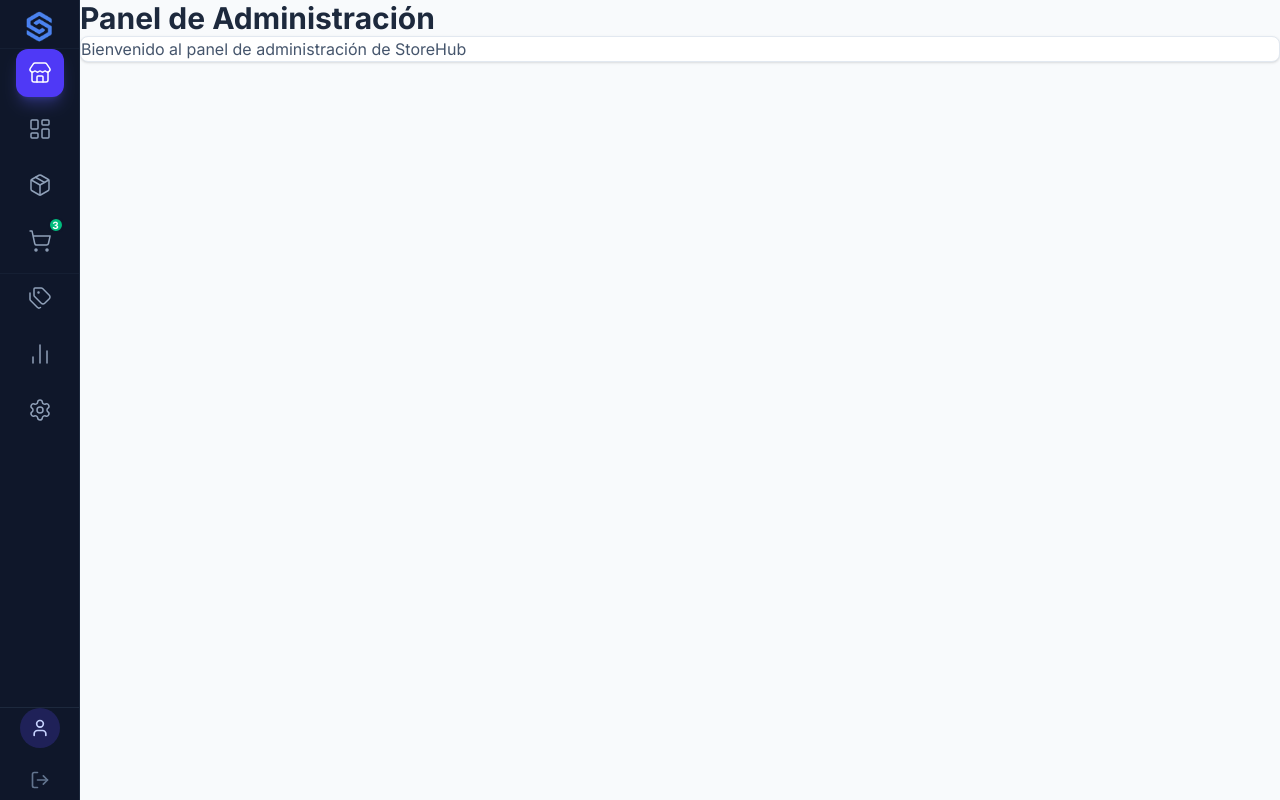
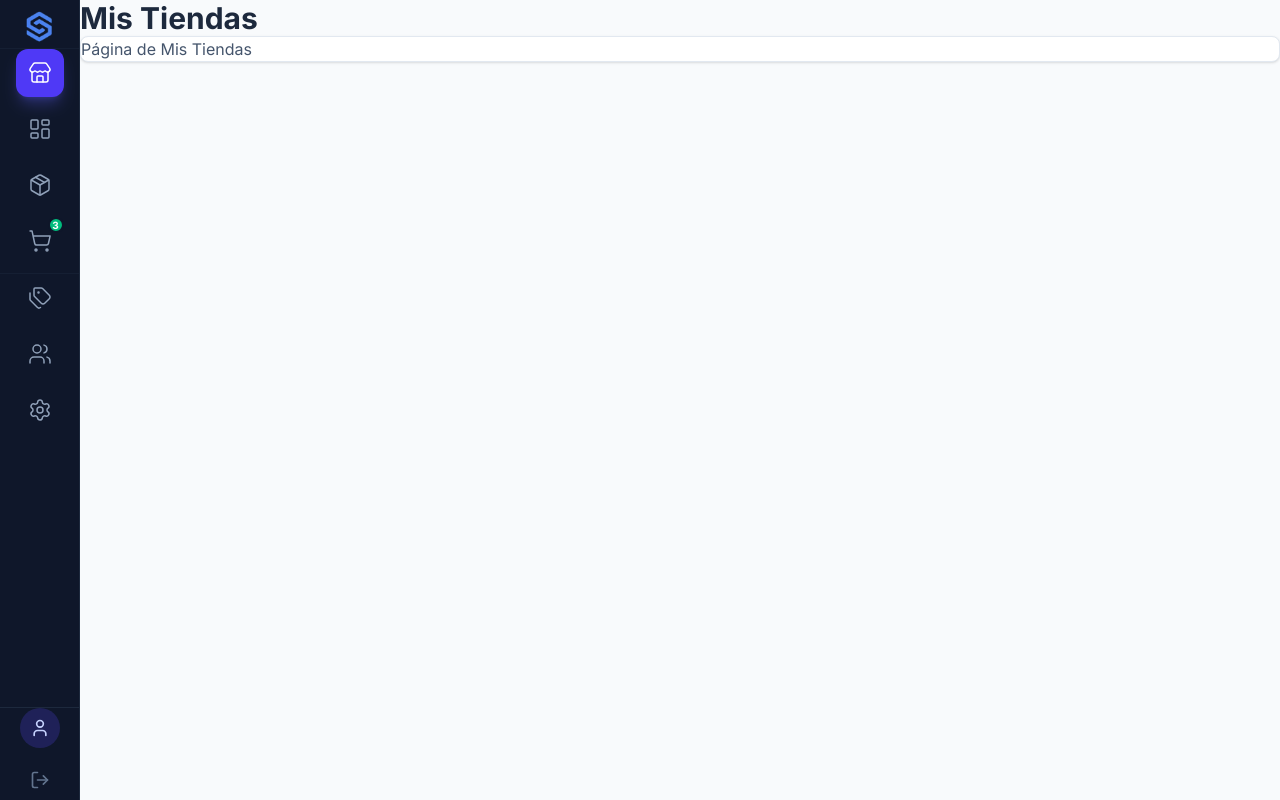
Before and after one commit to RaphaelNicaise/Trabajo-Final-Integrador, a React (Vite) app in the folder frontend/: page /admin in a window 1280 px wide. Built offline with nearby package versions, Linux system fonts and the light colour scheme.

Commit message:
Sidebar de admin terminado

```diff
--- a/frontend/index.html
+++ b/frontend/index.html
@@ -4,7 +4,7 @@
     <meta charset="UTF-8" />
     <link rel="icon" type="image/x-icon" href="src/assets/logosolo.ico" />
     <meta name="viewport" content="width=device-width, initial-scale=1.0" />
-    <title>frontend</title>
+    <title>StoreHub</title>
   </head>
   <body>
     <div id="root"></div>
--- a/frontend/src/App.tsx
+++ b/frontend/src/App.tsx
@@ -1,7 +1,14 @@
 import './App.css'
 import { BrowserRouter as Router, Routes, Route } from 'react-router-dom'
 import { PublicNavbar } from './components/layout/PublicNavbar'
-import { AdminSidebar } from './components/layout/AdminSidebar'
+import { AdminLayout } from './layouts/AdminLayout'
+import { DashboardPage } from './pages/admin/Dashboard'
+import { ProductosPage } from './pages/admin/Productos'
+import { OrdenesPage } from './pages/admin/Ordenes'
+import { CategoriasPage } from './pages/admin/Categorias'
+import { TiendasPage } from './pages/admin/Tiendas'
+import { ConfiguracionPage } from './pages/admin/Configuracion'
+import { UsuariosPage } from './pages/admin/Usuarios'
 
 function HomePage() {
   return (
@@ -26,34 +33,21 @@ function HomePage() {
   )
 }
 
-function AdminPage() {
-  return (
-    <div className="flex h-screen bg-slate-50">
-      <AdminSidebar />
-
-      {/* Contenido del Admin */}
-      <main className="flex-1 overflow-y-auto">
-        <div className="max-w-7xl mx-auto px-4 sm:px-6 lg:px-8 py-8">
-          <h1 className="text-3xl font-bold text-slate-800 mb-6">
-            Panel de Administración
-          </h1>
-          <div className="bg-white rounded-lg shadow-sm p-6 border border-slate-200">
-            <p className="text-slate-600">
-              Bienvenido al panel de administración de StoreHub
-            </p>
-          </div>
-        </div>
-      </main>
-    </div>
-  )
-}
-
 function App() {
   return (
     <Router>
       <Routes>
         <Route path="/" element={<HomePage />} />
-        <Route path="/admin" element={<AdminPage />} />
+        <Route path="/admin" element={<AdminLayout />}>
+          <Route index element={<TiendasPage />} />
+          <Route path="tiendas" element={<TiendasPage />} />
+          <Route path="dashboard" element={<DashboardPage />} />
+          <Route path="productos" element={<ProductosPage />} />
+          <Route path="ordenes" element={<OrdenesPage />} />
+          <Route path="categorias" element={<CategoriasPage />} />
+          <Route path="configuracion" element={<ConfiguracionPage />} />
+          <Route path="usuarios" element={<UsuariosPage />} />
+        </Route>
       </Routes>
     </Router>
   )
--- a/frontend/src/components/layout/AdminSidebar.tsx
+++ b/frontend/src/components/layout/AdminSidebar.tsx
@@ -7,9 +7,9 @@ import {
   Settings,
   LogOut,
   User,
-  BarChart2,
+  Users
 } from 'lucide-react';
-import { useState } from 'react';
+import { Link, useLocation } from 'react-router-dom';
 // Importamos el isotipo correcto
 import logoSolo from '../../assets/logosolo.png';
 
@@ -17,14 +17,14 @@ interface SidebarItemProps {
   icon: React.ReactNode;
   label: string;
   isActive?: boolean;
-  href?: string;
+  to: string;
   badge?: number;
 }
 
-const SidebarItem = ({ icon, label, isActive, href = "#", badge }: SidebarItemProps) => {
+const SidebarItem = ({ icon, label, isActive, to, badge }: SidebarItemProps) => {
   return (
-    <a
-      href={href}
+    <Link
+      to={to}
       className={`
         relative flex items-center justify-center w-12 h-12 mt-2 rounded-xl transition-all duration-200 group
         ${isActive
@@ -50,12 +50,25 @@ const SidebarItem = ({ icon, label, isActive, href = "#", badge }: SidebarItemPr
         {/* 2. El texto va SEGUNDO para estar al frente (y con z-10 por seguridad) */}
         <span className="relative z-10">{label}</span>
       </div>
-    </a>
+    </Link>
   );
 };
 
 export const AdminSidebar = () => {
-  const [activeRoute, setActiveRoute] = useState('tiendas');
+  const location = useLocation();
+  const getActiveRoute = () => {
+    const path = location.pathname;
+    if (path.includes('/tiendas')) return 'tiendas';
+    if (path.includes('/dashboard')) return 'dashboard';
+    if (path.includes('/productos')) return 'productos';
+    if (path.includes('/ordenes')) return 'ordenes';
+    if (path.includes('/categorias')) return 'categorias';
+    if (path.includes('/configuracion')) return 'configuracion';
+    if (path.includes('/usuarios')) return 'usuarios';
+    return 'tiendas';
+  };
+
+  const activeRoute = getActiveRoute();
 
   return (
     // Sidebar principal: overflow-y-visible para permitir que los tooltips salgan del contenedor
@@ -63,7 +76,7 @@ export const AdminSidebar = () => {
     <aside className="flex flex-col items-center w-20 h-screen py-6 bg-[#0F172A] border-r border-slate-800 z-50">
 
       {/* 1. LOGO SUPERIOR */}
-       <a href="/" className="flex items-center justify-center w-12 h-12 mb-6 transition-transform hover:scale-110 group relative flex-shrink-0">
+       <Link to="/" className="flex items-center justify-center w-12 h-12 mb-6 transition-transform hover:scale-110 group relative flex-shrink-0">
         <img src={logoSolo} alt="StoreHub" className="w-10 h-10 object-contain" />
 
         {/* Tooltip del Logo */}
@@ -71,7 +84,7 @@ export const AdminSidebar = () => {
           <div className="absolute left-0 top-1/2 -translate-x-1.5 -translate-y-1/2 w-3 h-3 bg-slate-900 border-l border-b border-slate-700 transform rotate-45 z-10"></div>
           <span className="relative z-20 ml-2">StoreHub Admin</span>
         </div>
-      </a>
+      </Link>
 
       {/* Contenedor Flex que ocupa el espacio restante - SIN SCROLLBARS INTERNAS */}
       <div className="flex-1 w-full flex flex-col items-center gap-2">
@@ -83,26 +96,26 @@ export const AdminSidebar = () => {
             icon={<Store size={24} strokeWidth={1.5} />}
             label="Mis Tiendas"
             isActive={activeRoute === 'tiendas'}
-            href='#tiendas'
+            to="/admin/tiendas"
           />
           <SidebarItem
             icon={<LayoutDashboard size={24} strokeWidth={1.5} />}
             label="Dashboard"
             isActive={activeRoute === 'dashboard'}
-            href='#dashboard'
+            to="/admin/dashboard"
           />
           <SidebarItem
             icon={<Package size={24} strokeWidth={1.5} />}
             label="Productos"
             isActive={activeRoute === 'productos'}
-            href='#productos'
+            to="/admin/productos"
           />
           <SidebarItem
             icon={<ShoppingCart size={24} strokeWidth={1.5} />}
             label="Órdenes"
             isActive={activeRoute === 'ordenes'}
             badge={3}
-            href='#ordenes'
+            to="/admin/ordenes"
           />
         </div>
 
@@ -111,20 +124,20 @@ export const AdminSidebar = () => {
           <SidebarItem
             icon={<Tags size={24} strokeWidth={1.5} />}
             label="Categorías"
-            href='#categorias'
+            to="/admin/categorias"
             isActive={activeRoute === 'categorias'}
           />
           <SidebarItem
-            icon={<BarChart2 size={24} strokeWidth={1.5} />}
-            label="Analíticas"
-            href='#analiticas'
-            isActive={activeRoute === 'analiticas'}
+            icon={<Users size={24} strokeWidth={1.5} />}
+            label="Usuarios"
+            isActive={activeRoute === 'usuarios'}
+            to="/admin/usuarios"
           />
           <SidebarItem
             icon={<Settings size={24} strokeWidth={1.5} />}
             label="Configuración"
             isActive={activeRoute === 'configuracion'}
-            href='#configuracion'
+            to="/admin/configuracion"
           />
         </div>
       </div>
--- /dev/null
+++ b/frontend/src/layouts/AdminLayout.tsx
@@ -0,0 +1,13 @@
+import { Outlet } from 'react-router-dom';
+import { AdminSidebar } from '../components/layout/AdminSidebar';
+
+export const AdminLayout = () => {
+  return (
+    <div className="flex h-screen bg-slate-50">
+      <AdminSidebar />
+      <main className="flex-1 overflow-y-auto">
+        <Outlet />
+      </main>
+    </div>
+  );
+};
--- /dev/null
+++ b/frontend/src/pages/admin/Categorias.tsx
@@ -0,0 +1,10 @@
+export const CategoriasPage = () => {
+  return (
+    <div className="p-8">
+      <h1 className="text-3xl font-bold text-slate-800 mb-4">Categorías</h1>
+      <div className="bg-white rounded-lg shadow-sm p-6 border border-slate-200">
+        <p className="text-slate-600">Página de Categorías</p>
+      </div>
+    </div>
+  );
+};
--- /dev/null
+++ b/frontend/src/pages/admin/Configuracion.tsx
@@ -0,0 +1,10 @@
+export const ConfiguracionPage = () => {
+  return (
+    <div className="p-8">
+      <h1 className="text-3xl font-bold text-slate-800 mb-4">Configuración</h1>
+      <div className="bg-white rounded-lg shadow-sm p-6 border border-slate-200">
+        <p className="text-slate-600">Página de Configuración</p>
+      </div>
+    </div>
+  );
+};
--- /dev/null
+++ b/frontend/src/pages/admin/Dashboard.tsx
@@ -0,0 +1,10 @@
+export const DashboardPage = () => {
+  return (
+    <div className="p-8">
+      <h1 className="text-3xl font-bold text-slate-800 mb-4">Dashboard</h1>
+      <div className="bg-white rounded-lg shadow-sm p-6 border border-slate-200">
+        <p className="text-slate-600">Página de Dashboard</p>
+      </div>
+    </div>
+  );
+};
--- /dev/null
+++ b/frontend/src/pages/admin/Ordenes.tsx
@@ -0,0 +1,10 @@
+export const OrdenesPage = () => {
+  return (
+    <div className="p-8">
+      <h1 className="text-3xl font-bold text-slate-800 mb-4">Órdenes</h1>
+      <div className="bg-white rounded-lg shadow-sm p-6 border border-slate-200">
+        <p className="text-slate-600">Página de Órdenes</p>
+      </div>
+    </div>
+  );
+};
--- /dev/null
+++ b/frontend/src/pages/admin/Productos.tsx
@@ -0,0 +1,10 @@
+export const ProductosPage = () => {
+  return (
+    <div className="p-8">
+      <h1 className="text-3xl font-bold text-slate-800 mb-4">Productos</h1>
+      <div className="bg-white rounded-lg shadow-sm p-6 border border-slate-200">
+        <p className="text-slate-600">Página de Productos</p>
+      </div>
+    </div>
+  );
+};
--- /dev/null
+++ b/frontend/src/pages/admin/Tiendas.tsx
@@ -0,0 +1,10 @@
+export const TiendasPage = () => {
+  return (
+    <div className="p-8">
+      <h1 className="text-3xl font-bold text-slate-800 mb-4">Mis Tiendas</h1>
+      <div className="bg-white rounded-lg shadow-sm p-6 border border-slate-200">
+        <p className="text-slate-600">Página de Mis Tiendas</p>
+      </div>
+    </div>
+  );
+};
--- /dev/null
+++ b/frontend/src/pages/admin/Usuarios.tsx
@@ -0,0 +1,10 @@
+export const UsuariosPage = () => {
+  return (
+    <div className="p-8">
+      <h1 className="text-3xl font-bold text-slate-800 mb-4">Usuarios</h1>
+      <div className="bg-white rounded-lg shadow-sm p-6 border border-slate-200">
+        <p className="text-slate-600">Página de Usuarios</p>
+      </div>
+    </div>
+  );
+};
```
Also changed, not shown: frontend/src/components/layout/PublicNavbar.tsx (+6 -3 lines).
